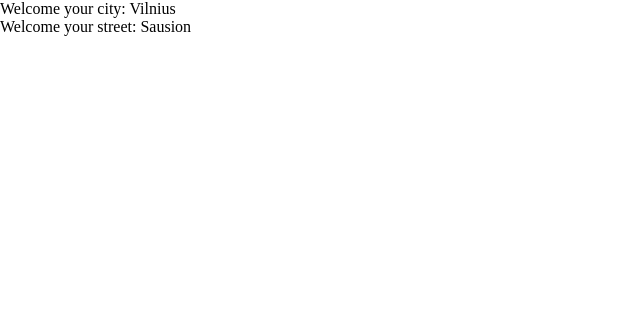
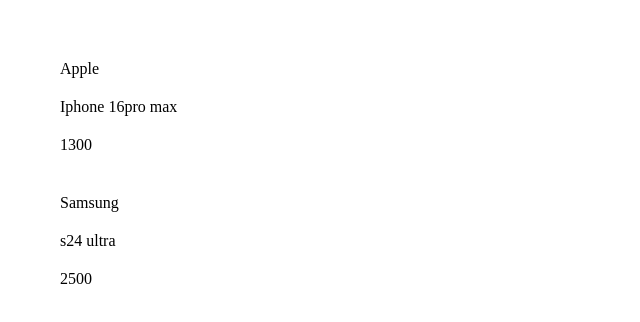
Before and after one commit to oCMEXo/Create_My_Application_OnReact, a React (Vite) app in the folder React_First_Program/: page / in a window 1280 px wide. Shown: the top 322 px of the page, without its empty margins (0-640 px from the left). Built offline with nearby package versions, Linux system fonts and the light colour scheme.

Commit message:
Fiche variable "addressBlog"

```diff
--- a/React_First_Program/src/index.css
+++ b/React_First_Program/src/index.css
@@ -1,4 +1,4 @@
 * {
   margin: 0;
-  padding: 0;
+  padding: 10px;
 }
--- a/React_First_Program/src/main.jsx
+++ b/React_First_Program/src/main.jsx
@@ -4,20 +4,19 @@
 import React from "react";
 import App from './App.jsx'
 
-
-const address = {
-    city: 'Vilnius',
-    street: 'Sausion',
-    house: '78',
-    apart: '12',
-
-}
+const itemsConfig = [
+    {name: 'Apple', price: "1300", model: 'Iphone 16pro max', id: '12'},
+    {name: 'Samsung', price: "2500", model: 's24 ultra', id: '11'},
+]
 
 
-
-const addressBlog = <div>
-    {address.city ? <div>Welcome your city: {address.city}</div> : <div>Provide your address</div>}
-    {address.city && <div>Welcome your street: {address.street}</div>}
+const listOfItems = <div>
+    {itemsConfig.map((items) => <div className='wrapper' key={items.id}>
+        <div>{items.name}</div>
+        <div>{items.model}</div>
+        <div>{items.price}</div>
+    </div>)}
 </div>
 
-createRoot(document.getElementById('root')).render(addressBlog)
+
+createRoot(document.getElementById('root')).render(listOfItems)
```
Also changed, not shown: React_First_Program/index.html (+10 -9 lines).
